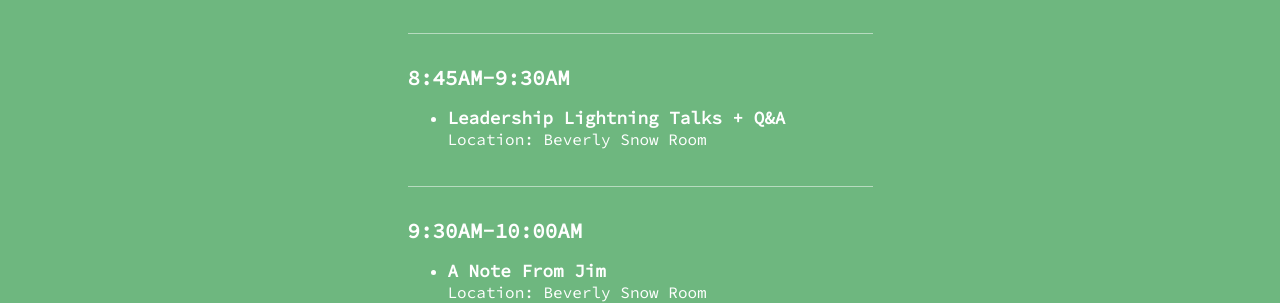
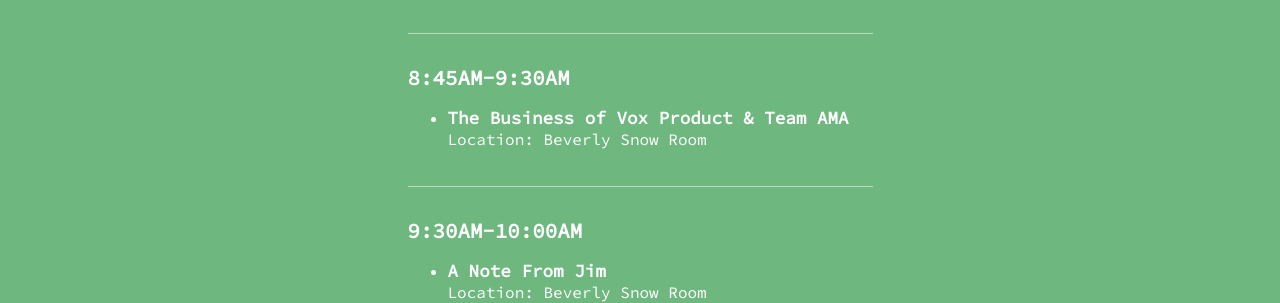
Before and after one commit to voxmedia/beat, a Jekyll site: the page built from _posts/2019-02-13-schedule.markdown, in a window 1280 px wide and 900 px high, scrolled down 5712 px. Shown: the part 153-456 px from the top of the window. Built offline with Jekyll 4.4.1, drawn with Linux system fonts in a browser that asks for light colours.

Commit message:
schedule updates

```diff
--- a/_posts/2019-02-13-schedule.markdown
+++ b/_posts/2019-02-13-schedule.markdown
@@ -191,7 +191,7 @@
   <p>
     <b>8:45AM-9:30AM</b>
     <ul>
-      <li><b>Leadership Lightning Talks + Q&A</b><br>Location: Beverly Snow Room</li>
+      <li><b>The Business of Vox Product & Team AMA</b><br>Location: Beverly Snow Room</li>
     </ul>
   </p>
 
```
Also changed, not shown: 2 other files.
